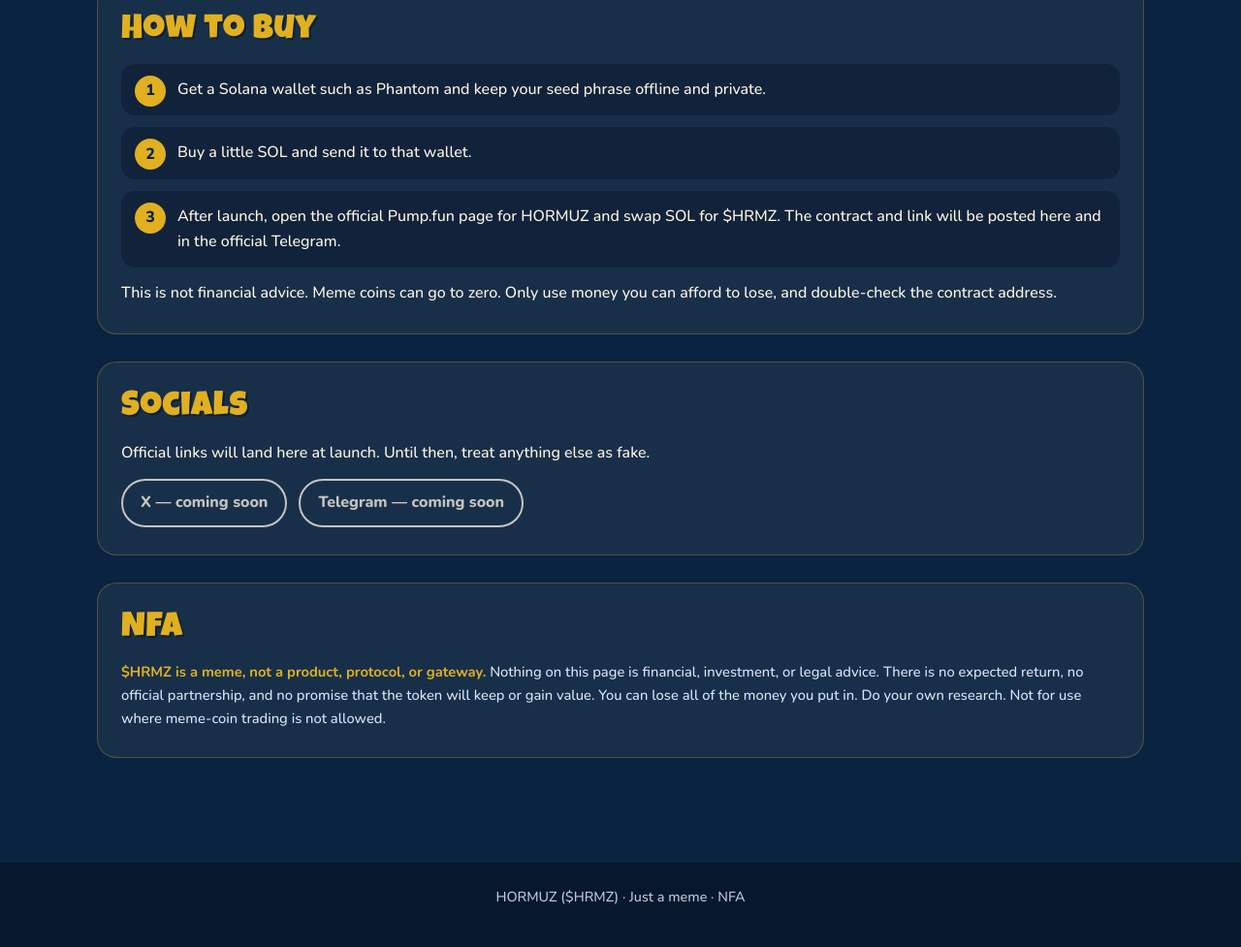
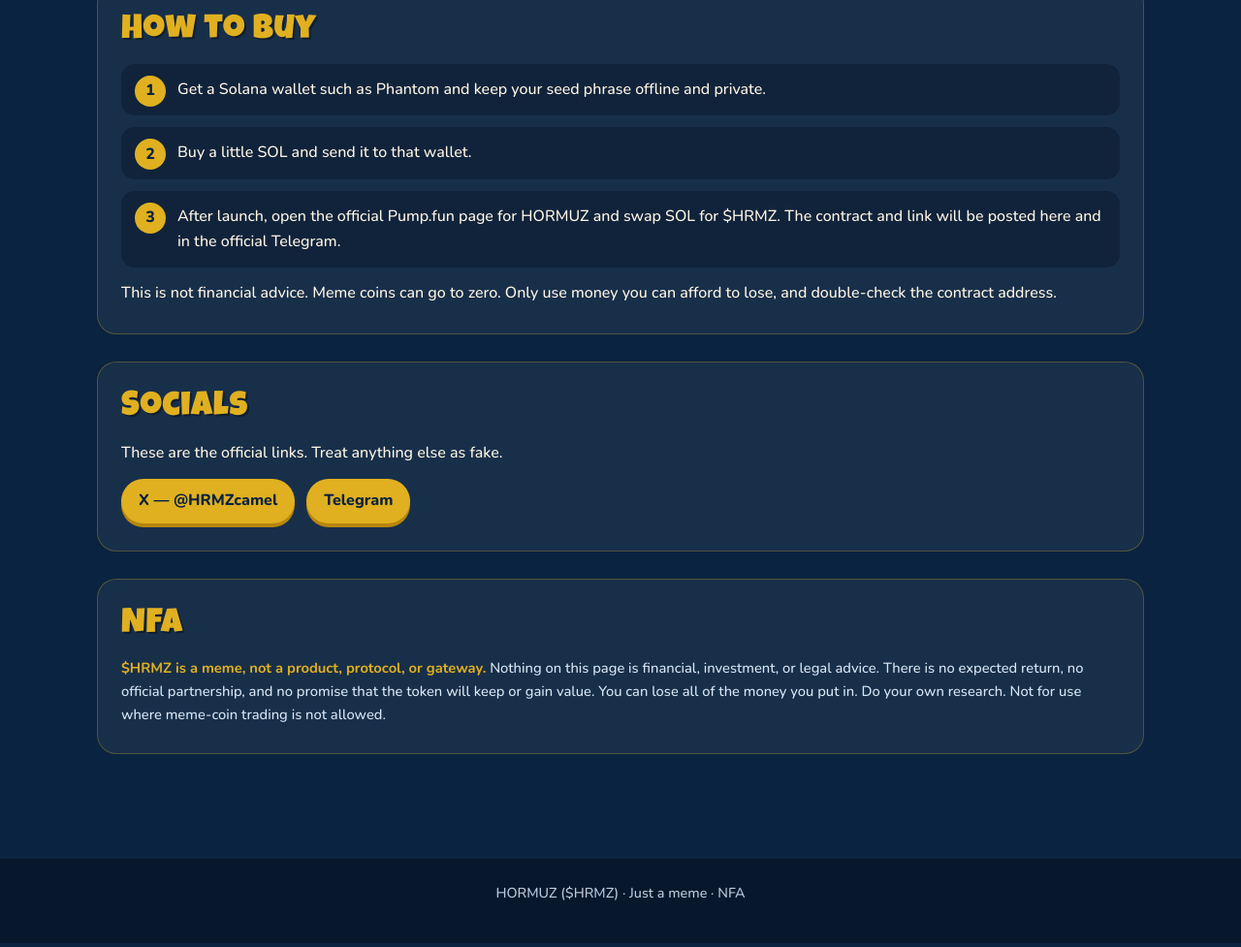
Before and after one commit to jaciacoin/hormuz, a plain HTML site: page index.html in a window 1280 px wide. Shown: the part 1547-2524 px from the top of the page at 97% size. Drawn offline with nearby package versions, Linux system fonts and the light colour scheme.

Commit message:
Add official X and Telegram links
Point the socials to @HRMZcamel and the Telegram group.
Contract address stays coming soon.

```diff
--- a/index.html
+++ b/index.html
@@ -297,12 +297,10 @@
 
     <section id="socials">
       <h2>Socials</h2>
-      <p style="margin-bottom:14px">Official links will land here at launch. Until then, treat anything else as fake.</p>
+      <p style="margin-bottom:14px">These are the official links. Treat anything else as fake.</p>
       <div class="socials">
-        <!-- Replace href and remove the soon class when the X account is live. -->
-        <a class="btn soon" href="#" aria-disabled="true">X — coming soon</a>
-        <!-- Replace href and remove the soon class when the Telegram group is live. -->
-        <a class="btn soon" href="#" aria-disabled="true">Telegram — coming soon</a>
+        <a class="btn" href="https://x.com/HRMZcamel" target="_blank" rel="noopener noreferrer">X — @HRMZcamel</a>
+        <a class="btn" href="https://t.me/+UMSa93p8GWJkODU9" target="_blank" rel="noopener noreferrer">Telegram</a>
       </div>
     </section>
 
```
